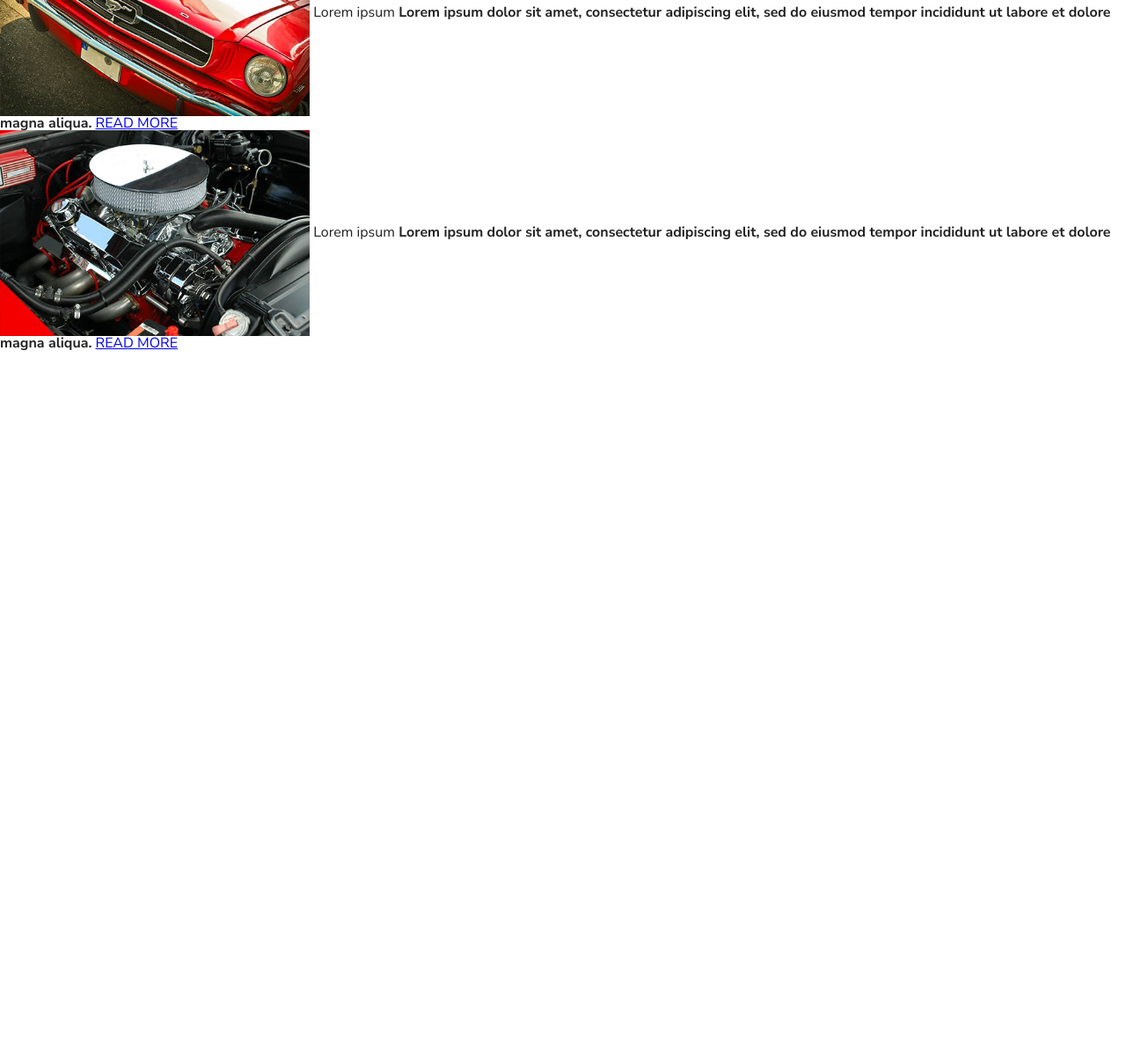
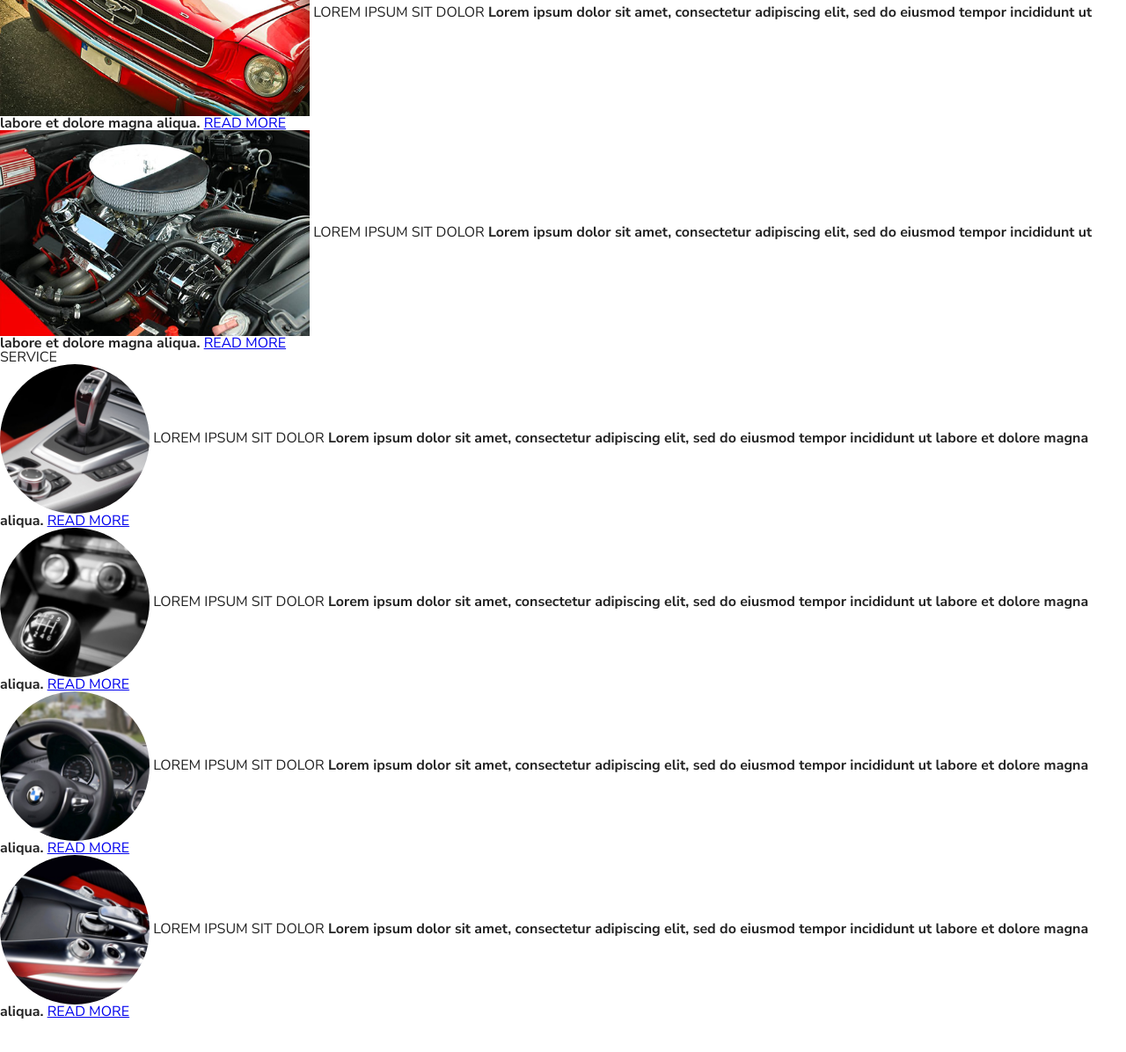
Before and after one commit to Lulily13/Car-Sharing-Project, a plain HTML site: page index.html in a window 1280 px wide. Shown: the part 1168-2364 px from the top of the page at 88% size. Drawn offline with Linux system fonts and the light colour scheme.

Commit message:
Zmieniono elementy main

```diff
--- a/index.html
+++ b/index.html
@@ -39,27 +39,58 @@
         <img src="Desktop%20Layout/Icon%20Arrow%20Down.svg" class="arrow">
     </header>
     <main>
+        <section class="section__first">
             <div class="main--header">BLOG</div>
-        <div class="project-container">
+            <div class="projects-container">
                 <div class="project">
                     <img src="Desktop%20Layout/photo1.png">
-                <span class="name">Lorem ipsum</span>
+                    <span class="name">LOREM IPSUM SIT DOLOR</span>
                     <span class="description">Lorem ipsum dolor sit amet, consectetur adipiscing elit, sed do eiusmod tempor incididunt ut labore et dolore magna aliqua.</span>
                     <a href="#">READ MORE</a>
                 </div>
                 <div class="project">
                     <img src="Desktop%20Layout/photo2.png">
-                <span class="name">Lorem ipsum</span>
+                    <span class="name">LOREM IPSUM SIT DOLOR</span>
                     <span class="description">Lorem ipsum dolor sit amet, consectetur adipiscing elit, sed do eiusmod tempor incididunt ut labore et dolore magna aliqua.</span>
                     <a href="#">READ MORE</a>
                 </div>
                 <div class="project">
                     <img src="Desktop%20Layout/photo3.png">
-                <span class="name">Lorem ipsum</span>
+                    <span class="name">LOREM IPSUM SIT DOLOR</span>
                     <span class="description">Lorem ipsum dolor sit amet, consectetur adipiscing elit, sed do eiusmod tempor incididunt ut labore et dolore magna aliqua.</span>
                     <a href="#">READ MORE</a>
                 </div>
             </div>
+        </section>
+        <section class="section__second">
+            <div class="main--header2">SERVICE</div>
+            <div class="projects-container2">
+                <div class="project2">
+                    <img src="Desktop%20Layout/mini1.png">
+                    <span class="name2">LOREM IPSUM SIT DOLOR</span>
+                    <span class="description">Lorem ipsum dolor sit amet, consectetur adipiscing elit, sed do eiusmod tempor incididunt ut labore et dolore magna aliqua.</span>
+                    <a href="#">READ MORE</a>
+                </div>
+                <div class="project2">
+                    <img src="Desktop%20Layout/mini2.png">
+                    <span class="name2">LOREM IPSUM SIT DOLOR</span>
+                    <span class="description">Lorem ipsum dolor sit amet, consectetur adipiscing elit, sed do eiusmod tempor incididunt ut labore et dolore magna aliqua.</span>
+                    <a href="#">READ MORE</a>
+                </div>
+                <div class="project2">
+                    <img src="Desktop%20Layout/mini3.png">
+                    <span class="name2">LOREM IPSUM SIT DOLOR</span>
+                    <span class="description">Lorem ipsum dolor sit amet, consectetur adipiscing elit, sed do eiusmod tempor incididunt ut labore et dolore magna aliqua.</span>
+                    <a href="#">READ MORE</a>
+                </div>
+                <div class="project2">
+                    <img src="Desktop%20Layout/mini4.png">
+                    <span class="name2">LOREM IPSUM SIT DOLOR</span>
+                    <span class="description">Lorem ipsum dolor sit amet, consectetur adipiscing elit, sed do eiusmod tempor incididunt ut labore et dolore magna aliqua.</span>
+                    <a href="#">READ MORE</a>
+                </div>
+            </div>
+        </section>
     </main>
     <footer>
 
```
Lines whose indentation alone changed are shown as unchanged.
